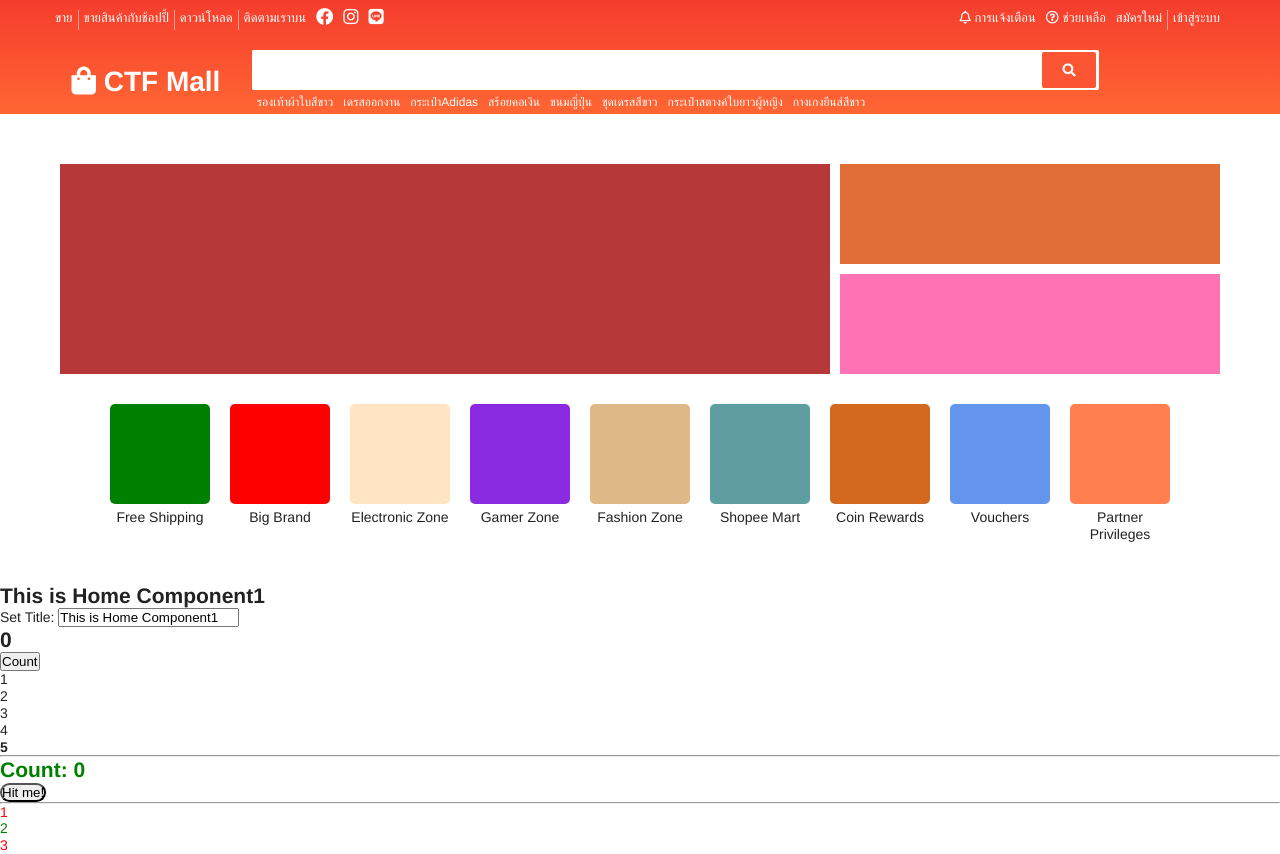
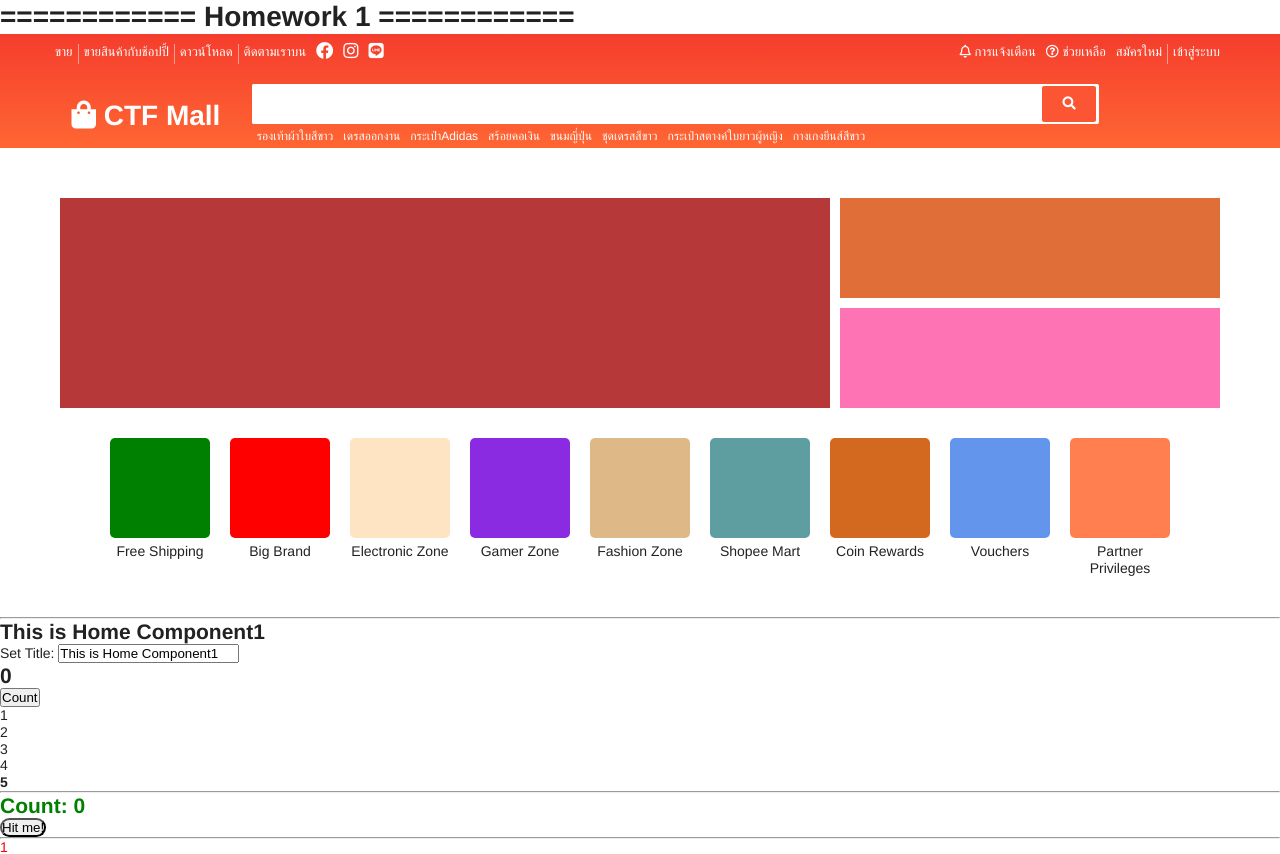
Before and after one commit to ValkyrieQ/learn-angular, an Angular app: page / in a window 1280 px wide. Shown: the top 854 px of the page. Built offline with nearby package versions, Linux system fonts and the light colour scheme.

Commit message:
Grouping Homework

```diff
--- a/src/app/home/home.component.html
+++ b/src/app/home/home.component.html
@@ -1,8 +1,10 @@
+<h1>============ Homework 1 ============</h1>
 <app-navbar></app-navbar>
 <div class="content">
   <app-topbanner></app-topbanner>
   <app-catagorymenu></app-catagorymenu>
 </div>
+<hr />
 
 <div>
   <h2>{{ title }}</h2>
```
